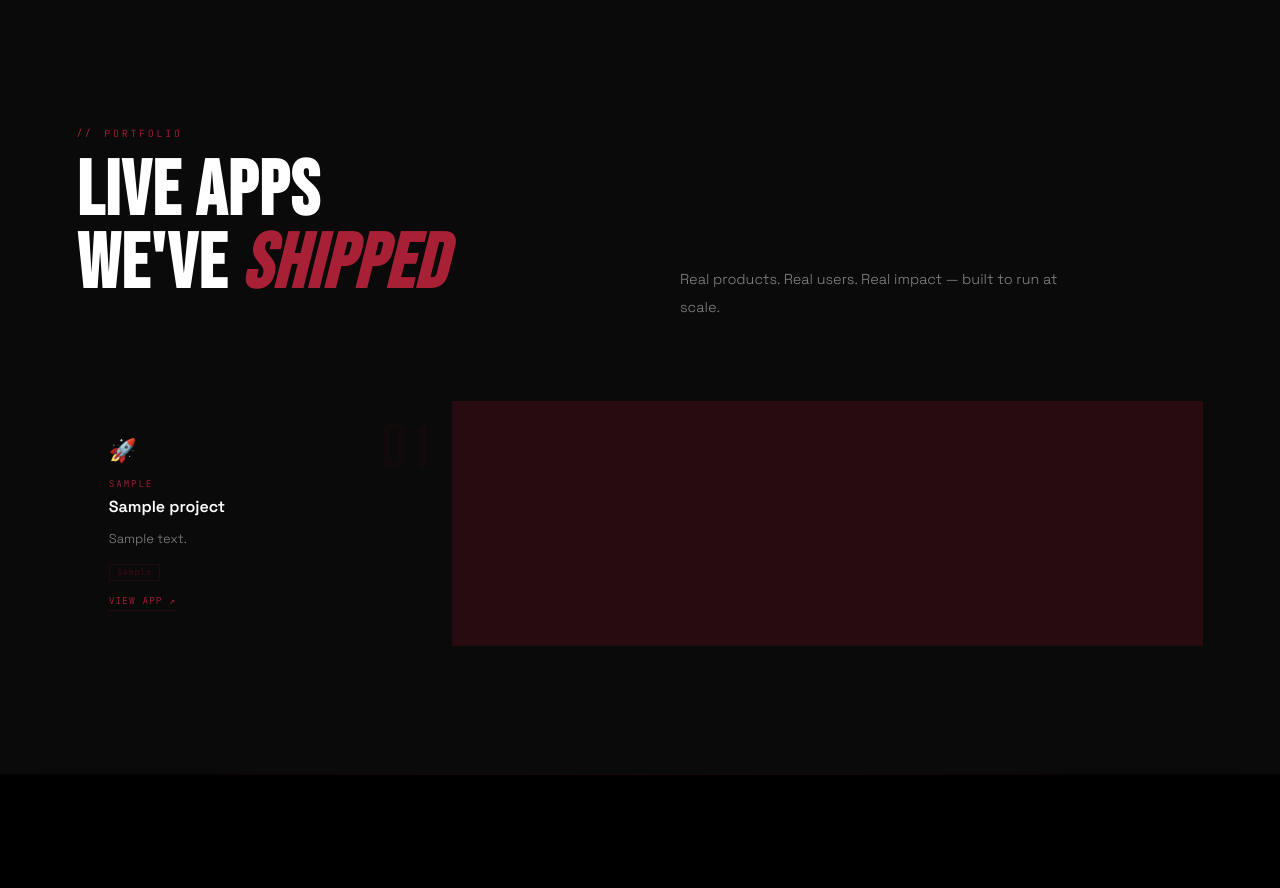
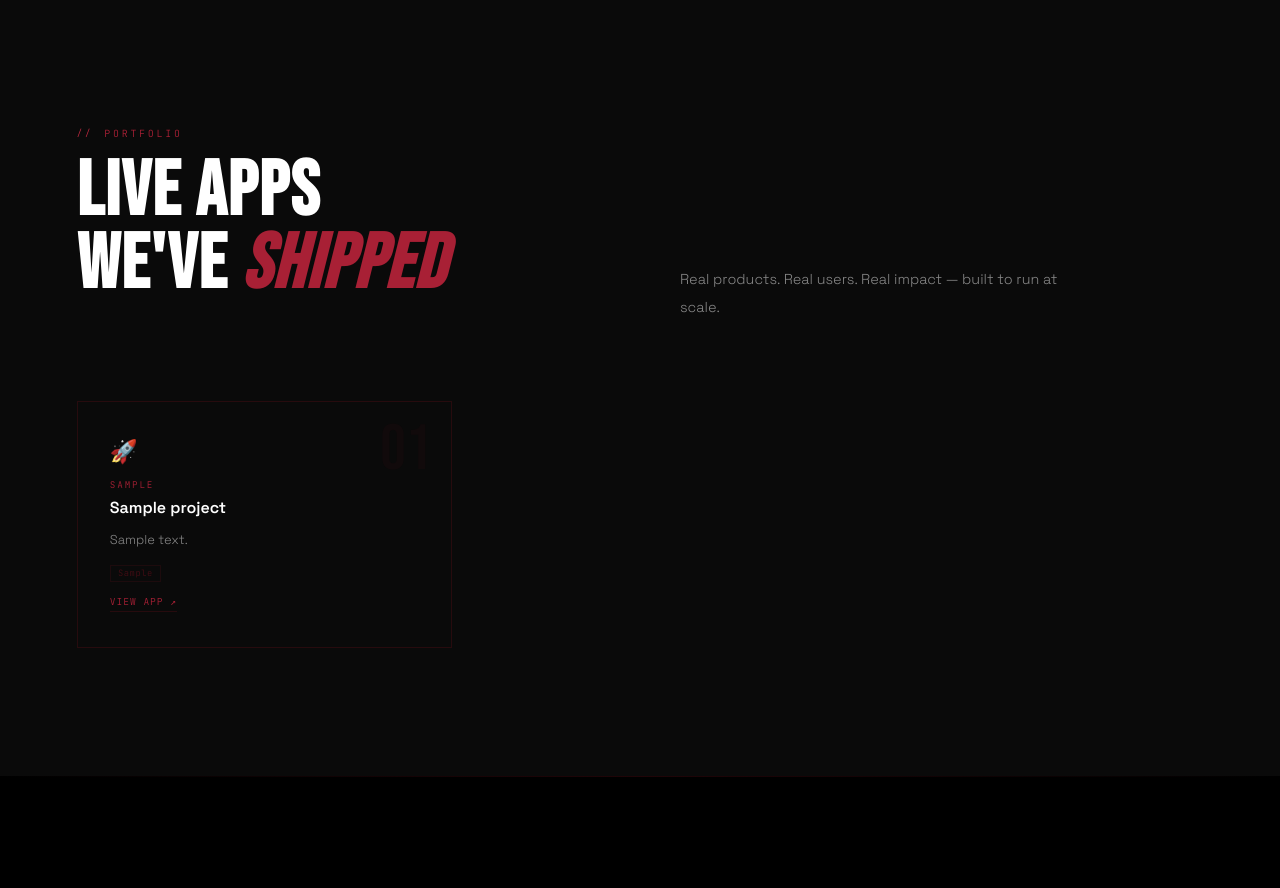
Before and after one commit to asimaija/minara_project, a Django app: page / in a window 1280 px wide. Shown: the part 2876-3764 px from the top of the page. Run offline with Django 5.2, Linux system fonts and the light colour scheme; tables that the repository leaves empty hold one stand-in row (values such as "Sample post").

Commit message:
Fix: dynamic project cards now match hardcoded card design

```diff
--- a/core/templates/core/home.html
+++ b/core/templates/core/home.html
@@ -480,11 +480,12 @@ nav.scrolled {
 /* ── WORK ── */
 .work-section { background: var(--black2); }
 .work-head { display: grid; grid-template-columns: 1fr 1fr; gap: 5rem; align-items: start; margin-bottom: 5rem; }
-.work-grid { display: grid; grid-template-columns: repeat(3,1fr); gap: 1px; background: var(--border); }
+.work-grid { display: grid; grid-template-columns: repeat(3,1fr); gap: 1px; background: var(--black2); align-content: start; }
+.work-grid .work-card { border: 1px solid var(--border); border-collapse: collapse; }
 .work-card {
   background: var(--black2); padding: 2.2rem 2rem;
   position: relative; overflow: hidden; transition: all 0.4s;
-  transform-style: preserve-3d;
+  transform-style: preserve-3d; min-height: 0;
 }
 .work-card::before {
   content: ''; position: absolute; bottom: 0; left: 0; right: 0; height: 0;
@@ -987,7 +988,7 @@ footer { background: var(--black2); padding: 5rem 6vw 2rem; border-top: 1px soli
   </div>
   <div class="work-grid">
     {% if projects %}{% for project in projects %}
-    <div class="work-card reveal{% cycle '' ' d1' ' d2' %}">
+    <div class="work-card reveal{% if forloop.counter|divisibleby:3 %} d2{% elif forloop.counter|add:"-1"|divisibleby:3 %} d1{% endif %}">
       <div class="wc-n">{% if forloop.counter < 10 %}0{{ forloop.counter }}{% else %}{{ forloop.counter }}{% endif %}</div>
       <span class="wc-icon">{% with cat=project.category|lower %}{% if "government" in cat or "portal" in cat %}🏛️{% elif "market" in cat or "service" in cat %}🔧{% elif "deal" in cat or "shop" in cat or "e-commerce" in cat or "ecommerce" in cat %}🛍️{% elif "islam" in cat or "quran" in cat or "athan" in cat or "religio" in cat %}🕌{% elif "health" in cat or "lab" in cat or "medic" in cat %}💊{% elif "mobile" in cat or "app" in cat or "flutter" in cat %}📱{% elif "ai" in cat or "ml" in cat or "llm" in cat %}🤖{% elif "web" in cat or "django" in cat or "react" in cat %}🌐{% elif "automati" in cat or "scraping" in cat %}⚙️{% elif "educati" in cat %}📚{% else %}🚀{% endif %}{% endwith %}</span>
       <div class="wc-cat">{{ project.category }}</div>
```
